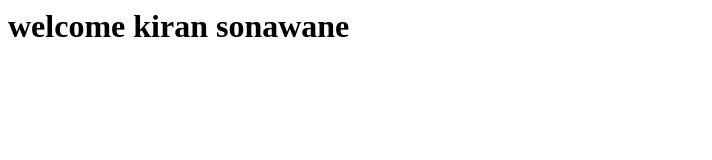
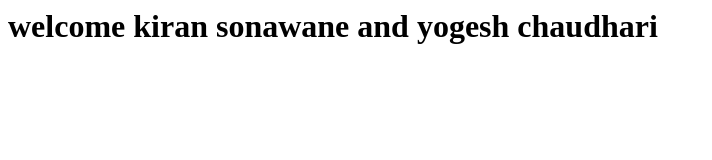
Before and after one commit to k121995/statichtmlcicd, a plain HTML site: page index.html in a window 1280 px wide. Shown: the whole page, without its empty margins (0-712 px from the left). Drawn offline with Linux system fonts and the light colour scheme.

Commit message:
Update index.html

```diff
--- a/index.html
+++ b/index.html
@@ -1 +1 @@
-<h1>welcome kiran sonawane</h1>
+<h1>welcome kiran sonawane and yogesh chaudhari</h1>
```
